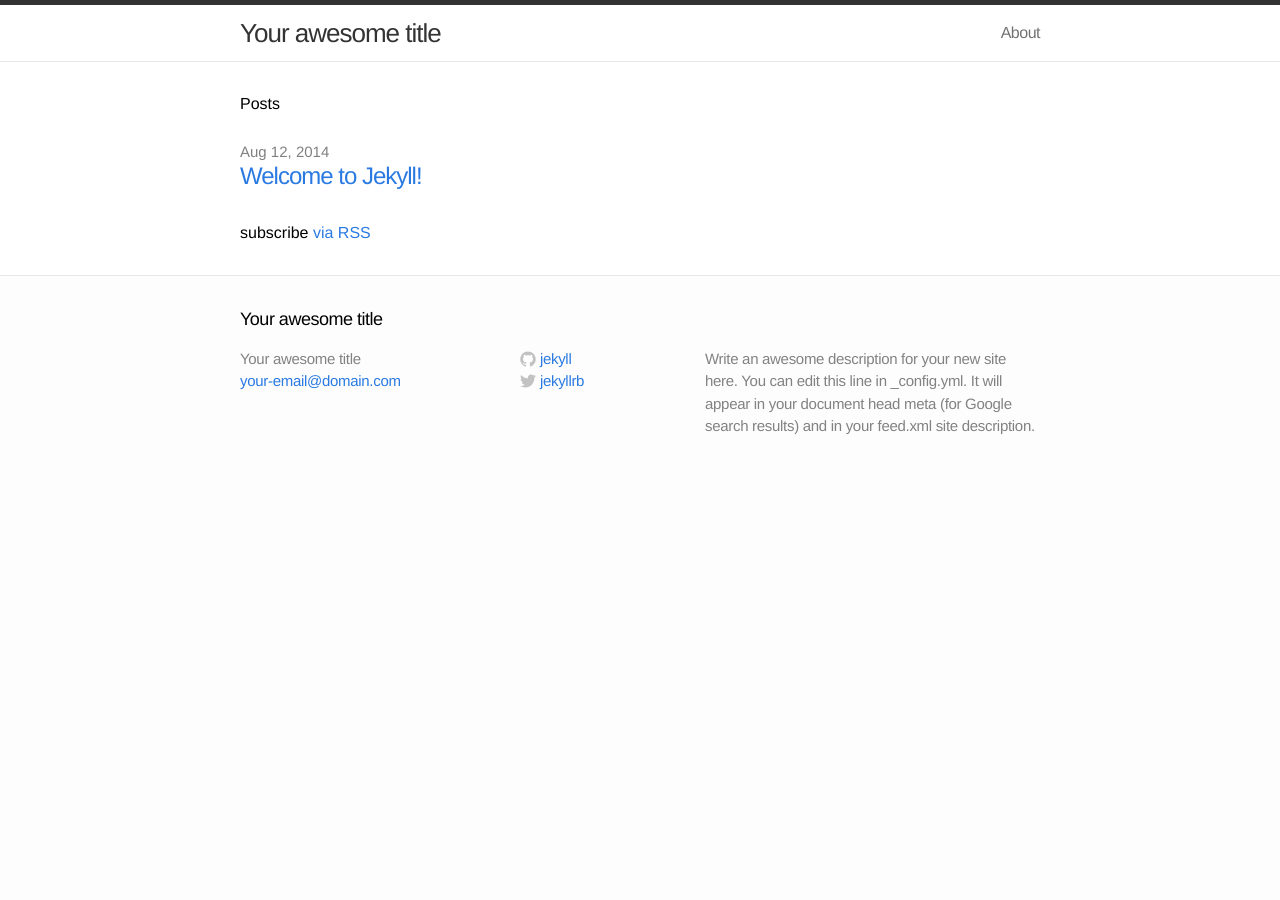
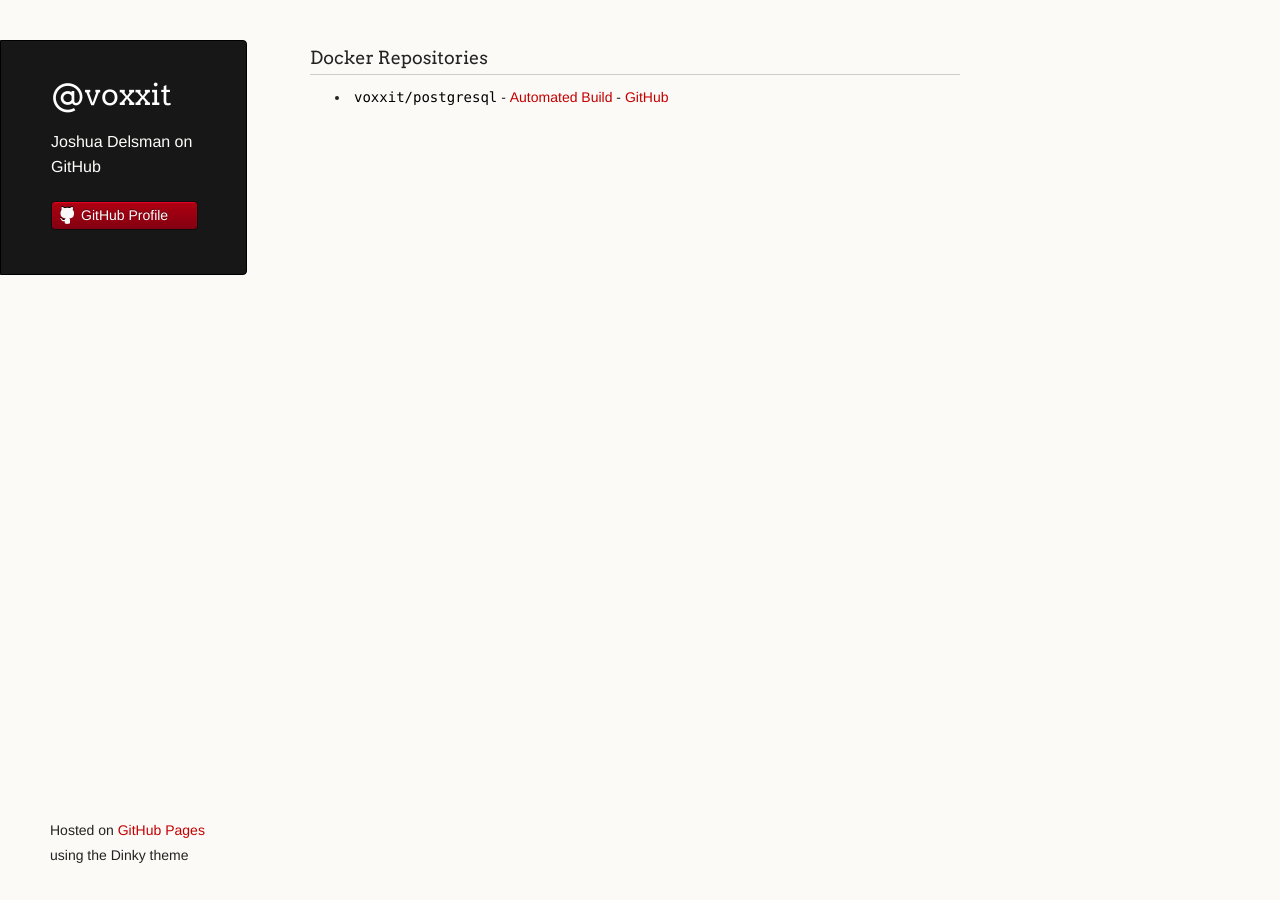
Before and after one commit to voxxit/voxxit.github.io, a Jekyll site: the page index.html, which Jekyll copies as it is, in a window 1280 px wide. Built offline with Jekyll 4.4.1, drawn with Linux system fonts in a browser that asks for light colours.

Commit message:
Replace master branch with page content via GitHub

```diff
--- a/index.html
+++ b/index.html
@@ -1,20 +1,46 @@
----
-layout: default
----
+<!doctype html>
+<html>
+  <head>
+    <meta charset="utf-8">
+    <meta http-equiv="X-UA-Compatible" content="chrome=1">
+    <title>@voxxit by voxxit</title>
 
-<div class="home">
+    <link rel="stylesheet" href="stylesheets/styles.css">
+    <link rel="stylesheet" href="stylesheets/pygment_trac.css">
+    <script src="javascripts/scale.fix.js"></script>
+    <meta name="viewport" content="width=device-width, initial-scale=1, user-scalable=no">
+    <!--[if lt IE 9]>
+    <script src="//html5shiv.googlecode.com/svn/trunk/html5.js"></script>
+    <![endif]-->
+  </head>
+  <body>
+    <div class="wrapper">
+      <header>
+        <h1 class="header">@voxxit</h1>
+        <p class="header">Joshua Delsman on GitHub</p>
 
-  <h1>Posts</h1>
 
-  <ul class="posts">
-    {% for post in site.posts %}
-      <li>
-        <span class="post-date">{{ post.date | date: "%b %-d, %Y" }}</span>
-        <a class="post-link" href="{{ post.url | prepend: site.baseurl }}">{{ post.title }}</a>
-      </li>
-    {% endfor %}
-  </ul>
 
-  <p class="rss-subscribe">subscribe <a href="{{ "/feed.xml" | prepend: site.baseurl }}">via RSS</a></p>
+        <ul>
+          <li><a class="buttons github" href="https://github.com/voxxit">GitHub Profile</a></li>
+        </ul>
 
-</div>
+      </header>
+      <section>
+        <h3>
+<a name="docker-repositories" class="anchor" href="#docker-repositories"><span class="octicon octicon-link"></span></a>Docker Repositories</h3>
+
+<ul>
+<li>
+<code>voxxit/postgresql</code> - <a href="https://registry.hub.docker.com/u/voxxit/postgresql/">Automated Build</a> - <a href="http://github.com/voxxit/docker-postgresql">GitHub</a>
+</li>
+</ul>
+      </section>
+      <footer>
+        <p><small>Hosted on <a href="http://pages.github.com">GitHub Pages</a> using the Dinky theme</small></p>
+      </footer>
+    </div>
+    <!--[if !IE]><script>fixScale(document);</script><![endif]-->
+
+  </body>
+</html>
--- /dev/null
+++ b/javascripts/scale.fix.js
@@ -0,0 +1,20 @@
+fixScale = function(doc) {
+
+	var addEvent = 'addEventListener',
+	    type = 'gesturestart',
+	    qsa = 'querySelectorAll',
+	    scales = [1, 1],
+	    meta = qsa in doc ? doc[qsa]('meta[name=viewport]') : [];
+
+	function fix() {
+		meta.content = 'width=device-width,minimum-scale=' + scales[0] + ',maximum-scale=' + scales[1];
+		doc.removeEventListener(type, fix, true);
+	}
+
+	if ((meta = meta[meta.length - 1]) && addEvent in doc) {
+		fix();
+		scales = [.25, 1.6];
+		doc[addEvent](type, fix, true);
+	}
+
+};
--- /dev/null
+++ b/params.json
@@ -0,0 +1 @@
+{"name":"@voxxit","tagline":"Joshua Delsman on GitHub","body":"### Docker Repositories\r\n\r\n* `voxxit/postgresql` - [Automated Build](https://registry.hub.docker.com/u/voxxit/postgresql/) - [GitHub](http://github.com/voxxit/docker-postgresql)","google":"","note":"Don't delete this file! It's used internally to help with page regeneration."}
--- /dev/null
+++ b/stylesheets/pygment_trac.css
@@ -0,0 +1,69 @@
+.highlight  { background: #ffffff; }
+.highlight .c { color: #999988; font-style: italic } /* Comment */
+.highlight .err { color: #a61717; background-color: #e3d2d2 } /* Error */
+.highlight .k { font-weight: bold } /* Keyword */
+.highlight .o { font-weight: bold } /* Operator */
+.highlight .cm { color: #999988; font-style: italic } /* Comment.Multiline */
+.highlight .cp { color: #999999; font-weight: bold } /* Comment.Preproc */
+.highlight .c1 { color: #999988; font-style: italic } /* Comment.Single */
+.highlight .cs { color: #999999; font-weight: bold; font-style: italic } /* Comment.Special */
+.highlight .gd { color: #000000; background-color: #ffdddd } /* Generic.Deleted */
+.highlight .gd .x { color: #000000; background-color: #ffaaaa } /* Generic.Deleted.Specific */
+.highlight .ge { font-style: italic } /* Generic.Emph */
+.highlight .gr { color: #aa0000 } /* Generic.Error */
+.highlight .gh { color: #999999 } /* Generic.Heading */
+.highlight .gi { color: #000000; background-color: #ddffdd } /* Generic.Inserted */
+.highlight .gi .x { color: #000000; background-color: #aaffaa } /* Generic.Inserted.Specific */
+.highlight .go { color: #888888 } /* Generic.Output */
+.highlight .gp { color: #555555 } /* Generic.Prompt */
+.highlight .gs { font-weight: bold } /* Generic.Strong */
+.highlight .gu { color: #800080; font-weight: bold; } /* Generic.Subheading */
+.highlight .gt { color: #aa0000 } /* Generic.Traceback */
+.highlight .kc { font-weight: bold } /* Keyword.Constant */
+.highlight .kd { font-weight: bold } /* Keyword.Declaration */
+.highlight .kn { font-weight: bold } /* Keyword.Namespace */
+.highlight .kp { font-weight: bold } /* Keyword.Pseudo */
+.highlight .kr { font-weight: bold } /* Keyword.Reserved */
+.highlight .kt { color: #445588; font-weight: bold } /* Keyword.Type */
+.highlight .m { color: #009999 } /* Literal.Number */
+.highlight .s { color: #d14 } /* Literal.String */
+.highlight .na { color: #008080 } /* Name.Attribute */
+.highlight .nb { color: #0086B3 } /* Name.Builtin */
+.highlight .nc { color: #445588; font-weight: bold } /* Name.Class */
+.highlight .no { color: #008080 } /* Name.Constant */
+.highlight .ni { color: #800080 } /* Name.Entity */
+.highlight .ne { color: #990000; font-weight: bold } /* Name.Exception */
+.highlight .nf { color: #990000; font-weight: bold } /* Name.Function */
+.highlight .nn { color: #555555 } /* Name.Namespace */
+.highlight .nt { color: #000080 } /* Name.Tag */
+.highlight .nv { color: #008080 } /* Name.Variable */
+.highlight .ow { font-weight: bold } /* Operator.Word */
+.highlight .w { color: #bbbbbb } /* Text.Whitespace */
+.highlight .mf { color: #009999 } /* Literal.Number.Float */
+.highlight .mh { color: #009999 } /* Literal.Number.Hex */
+.highlight .mi { color: #009999 } /* Literal.Number.Integer */
+.highlight .mo { color: #009999 } /* Literal.Number.Oct */
+.highlight .sb { color: #d14 } /* Literal.String.Backtick */
+.highlight .sc { color: #d14 } /* Literal.String.Char */
+.highlight .sd { color: #d14 } /* Literal.String.Doc */
+.highlight .s2 { color: #d14 } /* Literal.String.Double */
+.highlight .se { color: #d14 } /* Literal.String.Escape */
+.highlight .sh { color: #d14 } /* Literal.String.Heredoc */
+.highlight .si { color: #d14 } /* Literal.String.Interpol */
+.highlight .sx { color: #d14 } /* Literal.String.Other */
+.highlight .sr { color: #009926 } /* Literal.String.Regex */
+.highlight .s1 { color: #d14 } /* Literal.String.Single */
+.highlight .ss { color: #990073 } /* Literal.String.Symbol */
+.highlight .bp { color: #999999 } /* Name.Builtin.Pseudo */
+.highlight .vc { color: #008080 } /* Name.Variable.Class */
+.highlight .vg { color: #008080 } /* Name.Variable.Global */
+.highlight .vi { color: #008080 } /* Name.Variable.Instance */
+.highlight .il { color: #009999 } /* Literal.Number.Integer.Long */
+
+.type-csharp .highlight .k { color: #0000FF }
+.type-csharp .highlight .kt { color: #0000FF }
+.type-csharp .highlight .nf { color: #000000; font-weight: normal }
+.type-csharp .highlight .nc { color: #2B91AF }
+.type-csharp .highlight .nn { color: #000000 }
+.type-csharp .highlight .s { color: #A31515 }
+.type-csharp .highlight .sc { color: #A31515 }
--- /dev/null
+++ b/stylesheets/styles.css
@@ -0,0 +1,421 @@
+@import url(https://fonts.googleapis.com/css?family=Arvo:400,700,400italic);
+
+/* MeyerWeb Reset */
+
+html, body, div, span, applet, object, iframe,
+h1, h2, h3, h4, h5, h6, p, blockquote, pre,
+a, abbr, acronym, address, big, cite, code,
+del, dfn, em, img, ins, kbd, q, s, samp,
+small, strike, strong, sub, sup, tt, var,
+b, u, i, center,
+dl, dt, dd, ol, ul, li,
+fieldset, form, label, legend,
+table, caption, tbody, tfoot, thead, tr, th, td,
+article, aside, canvas, details, embed,
+figure, figcaption, footer, header, hgroup,
+menu, nav, output, ruby, section, summary,
+time, mark, audio, video {
+  margin: 0;
+  padding: 0;
+  border: 0;
+  font: inherit;
+  vertical-align: baseline;
+}
+
+
+/* Base text styles */
+
+body {
+  padding:10px 50px 0 0;
+  font-family:"Helvetica Neue", Helvetica, Arial, sans-serif;
+	font-size: 14px;
+	color: #232323;
+	background-color: #FBFAF7;
+	margin: 0;
+	line-height: 1.8em;
+	-webkit-font-smoothing: antialiased;
+
+}
+
+h1, h2, h3, h4, h5, h6 {
+  color:#232323;
+  margin:36px 0 10px;
+}
+
+p, ul, ol, table, dl {
+  margin:0 0 22px;
+}
+
+h1, h2, h3 {
+	font-family: Arvo, Monaco, serif;
+  line-height:1.3;
+	font-weight: normal;
+}
+
+h1,h2, h3 {
+	display: block;
+	border-bottom: 1px solid #ccc;
+	padding-bottom: 5px;
+}
+
+h1 {
+	font-size: 30px;
+}
+
+h2 {
+	font-size: 24px;
+}
+
+h3 {
+	font-size: 18px;
+}
+
+h4, h5, h6 {
+	font-family: Arvo, Monaco, serif;
+	font-weight: 700;
+}
+
+a {
+  color:#C30000;
+  font-weight:200;
+  text-decoration:none;
+}
+
+a:hover {
+	text-decoration: underline;
+}
+
+a small {
+	font-size: 12px;
+}
+
+em {
+	font-style: italic;
+}
+
+strong {
+  font-weight:700;
+}
+
+ul {
+  list-style: inside;
+  padding-left: 25px;
+}
+
+ol {
+  list-style: decimal inside;
+  padding-left: 20px;
+}
+
+blockquote {
+  margin: 0;
+  padding: 0 0 0 20px;
+  font-style: italic;
+}
+
+dl, dt, dd, dl p {
+	font-color: #444;
+}
+
+dl dt {
+  font-weight: bold;
+}
+
+dl dd {
+  padding-left: 20px;
+  font-style: italic;
+}
+
+dl p {
+  padding-left: 20px;
+  font-style: italic;
+}
+
+hr {
+  border:0;
+  background:#ccc;
+  height:1px;
+  margin:0 0 24px;
+}
+
+/* Images */
+
+img {
+  position: relative;
+  margin: 0 auto;
+  max-width: 650px;
+  padding: 5px;
+  margin: 10px 0 32px 0;
+  border: 1px solid #ccc;
+}
+
+p img {
+  display: inline;
+  margin: 0;
+  padding: 0;
+  vertical-align: middle;
+  text-align: center;
+  border: none;
+}
+
+/* Code blocks */
+
+code, pre {
+	font-family: Monaco, "Bitstream Vera Sans Mono", "Lucida Console", Terminal, monospace;
+  color:#000;
+  font-size:14px;
+}
+
+pre {
+	padding: 4px 12px;
+  background: #FDFEFB;
+  border-radius:4px;
+  border:1px solid #D7D8C8;
+  overflow: auto;
+  overflow-y: hidden;
+	margin-bottom: 32px;
+}
+
+
+/* Tables */
+
+table {
+  width:100%;
+}
+
+table {
+  border: 1px solid #ccc;
+  margin-bottom: 32px;
+  text-align: left;
+ }
+
+th {
+  font-family: 'Arvo', Helvetica, Arial, sans-serif;
+	font-size: 18px;
+	font-weight: normal;
+  padding: 10px;
+  background: #232323;
+  color: #FDFEFB;
+ }
+
+td {
+  padding: 10px;
+	background: #ccc;
+ }
+
+
+/* Wrapper */
+.wrapper {
+  width:960px;
+}
+
+
+/* Header */
+
+header {
+	background-color: #171717;
+	color: #FDFDFB;
+  width:170px;
+  float:left;
+  position:fixed;
+	border: 1px solid #000;
+	-webkit-border-top-right-radius: 4px;
+	-webkit-border-bottom-right-radius: 4px;
+	-moz-border-radius-topright: 4px;
+	-moz-border-radius-bottomright: 4px;
+	border-top-right-radius: 4px;
+	border-bottom-right-radius: 4px;
+	padding: 34px 25px 22px 50px;
+	margin: 30px 25px 0 0;
+	-webkit-font-smoothing: antialiased;
+}
+
+p.header {
+	font-size: 16px;
+}
+
+h1.header {
+	font-family: Arvo, sans-serif;
+	font-size: 30px;
+	font-weight: 300;
+	line-height: 1.3em;
+	border-bottom: none;
+	margin-top: 0;
+}
+
+
+h1.header, a.header, a.name, header a{
+	color: #fff;
+}
+
+a.header {
+	text-decoration: underline;
+}
+
+a.name {
+	white-space: nowrap;
+}
+
+header ul {
+  list-style:none;
+  padding:0;
+}
+
+header li {
+	list-style-type: none;
+  width:132px;
+  height:15px;
+	margin-bottom: 12px;
+	line-height: 1em;
+	padding: 6px 6px 6px 7px;
+
+	background: #AF0011;
+	background: -moz-linear-gradient(top, #AF0011 0%, #820011 100%);
+  background: -webkit-gradient(linear, left top, left bottom, color-stop(0%,#f8f8f8), color-stop(100%,#dddddd));
+  background: -webkit-linear-gradient(top, #AF0011 0%,#820011 100%);
+  background: -o-linear-gradient(top, #AF0011 0%,#820011 100%);
+  background: -ms-linear-gradient(top, #AF0011 0%,#820011 100%);
+  background: linear-gradient(top, #AF0011 0%,#820011 100%);
+
+	border-radius:4px;
+  border:1px solid #0D0D0D;
+
+	-webkit-box-shadow: inset 0px 1px 1px 0 rgba(233,2,38, 1);
+	box-shadow: inset 0px 1px 1px 0 rgba(233,2,38, 1);
+
+}
+
+header li:hover {
+	background: #C3001D;
+	background: -moz-linear-gradient(top, #C3001D 0%, #950119 100%);
+  background: -webkit-gradient(linear, left top, left bottom, color-stop(0%,#f8f8f8), color-stop(100%,#dddddd));
+  background: -webkit-linear-gradient(top, #C3001D 0%,#950119 100%);
+  background: -o-linear-gradient(top, #C3001D 0%,#950119 100%);
+  background: -ms-linear-gradient(top, #C3001D 0%,#950119 100%);
+  background: linear-gradient(top, #C3001D 0%,#950119 100%);
+}
+
+a.buttons {
+	-webkit-font-smoothing: antialiased;
+	background: url(../images/arrow-down.png) no-repeat;
+	font-weight: normal;
+	text-shadow: rgba(0, 0, 0, 0.4) 0 -1px 0;
+	padding: 2px 2px 2px 22px;
+	height: 30px;
+}
+
+a.github {
+	background: url(../images/octocat-small.png) no-repeat 1px;
+}
+
+a.buttons:hover {
+	color: #fff;
+	text-decoration: none;
+}
+
+
+/* Section - for main page content */
+
+section {
+  width:650px;
+  float:right;
+  padding-bottom:50px;
+}
+
+
+/* Footer */
+
+footer {
+  width:170px;
+  float:left;
+  position:fixed;
+  bottom:10px;
+	padding-left: 50px;
+}
+
+@media print, screen and (max-width: 960px) {
+
+  div.wrapper {
+    width:auto;
+    margin:0;
+  }
+
+  header, section, footer {
+    float:none;
+    position:static;
+    width:auto;
+  }
+
+	footer {
+		border-top: 1px solid #ccc;
+		margin:0 84px 0 50px;
+		padding:0;
+	}
+
+  header {
+    padding-right:320px;
+  }
+
+  section {
+    padding:20px 84px 20px 50px;
+    margin:0 0 20px;
+  }
+
+  header a small {
+    display:inline;
+  }
+
+  header ul {
+    position:absolute;
+    right:130px;
+    top:84px;
+  }
+}
+
+@media print, screen and (max-width: 720px) {
+  body {
+    word-wrap:break-word;
+  }
+
+  header {
+    padding:10px 20px 0;
+		margin-right: 0;
+  }
+
+	section {
+    padding:10px 0 10px 20px;
+    margin:0 0 30px;
+  }
+
+	footer {
+		margin: 0 0 0 30px;
+	}
+
+  header ul, header p.view {
+    position:static;
+  }
+}
+
+@media print, screen and (max-width: 480px) {
+
+  header ul li.download {
+    display:none;
+  }
+
+	footer {
+		margin: 0 0 0 20px;
+	}
+
+	footer a{
+		display:block;
+	}
+
+}
+
+@media print {
+  body {
+    padding:0.4in;
+    font-size:12pt;
+    color:#444;
+  }
+}
```
Also changed, not shown: images/arrow-down.png (added), images/octocat-small.png (added).
